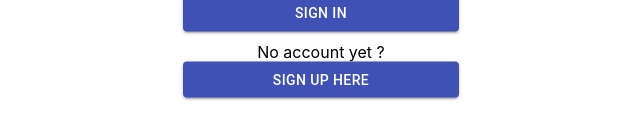
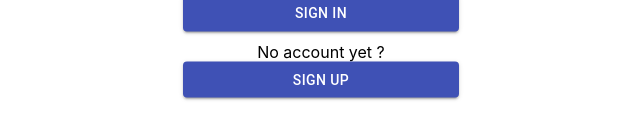
Before and after one commit to johntcha/stonk-account, a React (Create React App) app in the folder front/: page /login in a window 1280 px wide. Shown: the part 299-438 px from the top of the page, without its empty margins (319-959 px from the left). Built offline with nearby package versions, Linux system fonts and the light colour scheme.

Commit message:
styling create account popup

```diff
--- a/front/src/page/Login.jsx
+++ b/front/src/page/Login.jsx
@@ -96,7 +96,7 @@ const Login = () => {
                     </Button>
                         No account yet ?
                     <Button variant="contained" color="primary" onClick={handleSignup}>
-                        Sign up here
+                        Sign up
                     </Button>
                 </form>
                 </div>
--- a/front/src/page/login.css
+++ b/front/src/page/login.css
@@ -45,8 +45,15 @@
     border-radius: 10%;
     background: white;
     padding: 50px;
+    animation: popup .6s ease forwards;
+    transform: scale(0);
+    transform-origin: center;
 }
-
+@keyframes popup {
+    to {
+      transform: scale(1);
+    }
+}
 button.MuiButtonBase-root.MuiIconButton-root {
     width: 20px;
     height: 20px;
```
